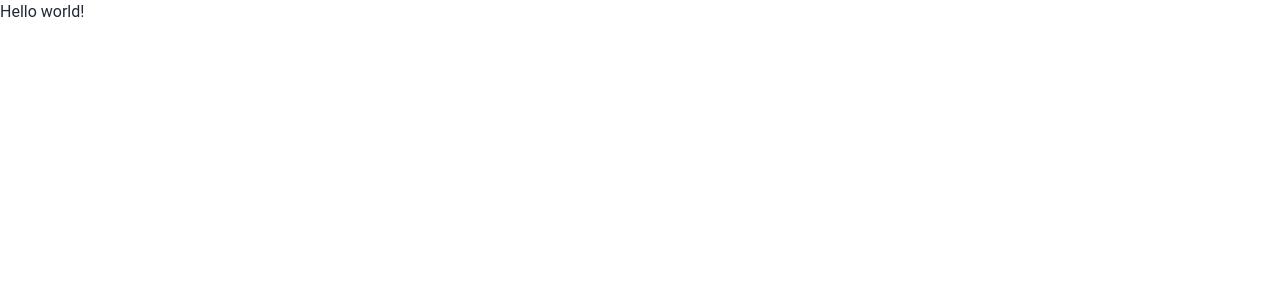
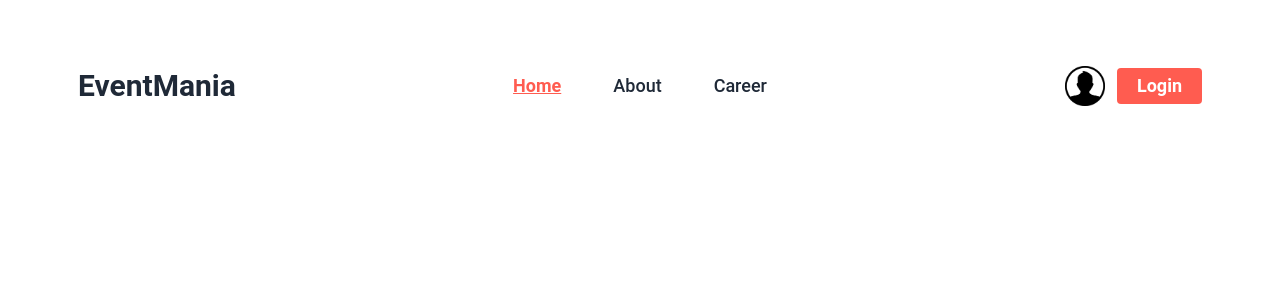
Before and after one commit to ashik-08/a9-social-event-management, a React (Vite) app: page / in a window 1280 px wide. Shown: the top 300 px of the page. Built offline with nearby package versions, Linux system fonts and the light colour scheme.

Commit message:
feat: added navbar with active route

```diff
--- /dev/null
+++ b/src/components/Footer/Footer.jsx
@@ -0,0 +1,9 @@
+const Footer = () => {
+    return (
+        <div>
+
+        </div>
+    );
+};
+
+export default Footer;
--- /dev/null
+++ b/src/components/Navbar/Navbar.jsx
@@ -0,0 +1,108 @@
+import { Link, NavLink } from "react-router-dom";
+import userDefaultPic from "../../assets/user.png";
+
+const Navbar = () => {
+  const links = (
+    <>
+      <li>
+        <NavLink
+          to="/"
+          className={({ isActive }) =>
+            isActive
+              ? "text-special text-sm md:text-lg font-bold underline"
+              : "text-sm md:text-lg"
+          }
+        >
+          Home
+        </NavLink>
+      </li>
+      <li>
+        <NavLink
+          to="/4"
+          className={({ isActive }) =>
+            isActive
+              ? "text-special text-sm md:text-lg font-bold underline"
+              : "text-sm md:text-lg"
+          }
+        >
+          About
+        </NavLink>
+      </li>
+      <li>
+        <NavLink
+          to="/5"
+          className={({ isActive }) =>
+            isActive
+              ? "text-special text-sm md:text-lg font-bold underline"
+              : "text-sm md:text-lg"
+          }
+        >
+          Career
+        </NavLink>
+      </li>
+    </>
+  );
+
+  return (
+    <div className="navbar mt-12">
+      <div className="navbar-start">
+        <div className="dropdown">
+          <label tabIndex={0} className="btn btn-ghost lg:hidden">
+            <svg
+              xmlns="http://www.w3.org/2000/svg"
+              className="h-5 w-5"
+              fill="none"
+              viewBox="0 0 24 24"
+              stroke="currentColor"
+            >
+              <path
+                strokeLinecap="round"
+                strokeLinejoin="round"
+                strokeWidth="2"
+                d="M4 6h16M4 12h8m-8 6h16"
+              />
+            </svg>
+          </label>
+          <ul
+            tabIndex={0}
+            className="menu menu-sm dropdown-content mt-3 z-[1] p-2 shadow bg-base-100 rounded-box w-52 space-y-2 text-sec-text text-sm font-medium"
+          >
+            {links}
+          </ul>
+        </div>
+        <a className="normal-case text-xl md:text-3xl font-bold">EventMania</a>
+      </div>
+      <div className="navbar-center hidden lg:flex">
+        <ul className="menu menu-horizontal space-x-5 text-sec-text text-sm font-medium">
+          {links}
+        </ul>
+      </div>
+      <div className="navbar-end space-x-3">
+        <img className="w-8 md:w-10" src={userDefaultPic} alt="" />
+        {/* {
+            user ?
+            <Link onClick={handleLogOut}
+          className="bg-pri-text text-white text-sm font-medium md:text-lg md:font-semibold px-5 py-1 rounded"
+        >
+          Logout
+        </Link>
+        :
+        <Link
+          to="/login"
+          className="bg-pri-text text-white text-sm font-medium md:text-lg md:font-semibold px-5 py-1 rounded"
+        >
+          Login
+        </Link>
+        } */}
+        <Link
+          to="/login"
+          className="bg-special text-white text-sm font-medium md:text-lg md:font-semibold px-5 py-1 rounded"
+        >
+          Login
+        </Link>
+      </div>
+    </div>
+  );
+};
+
+export default Navbar;
--- /dev/null
+++ b/src/components/Services/Services.jsx
@@ -0,0 +1,9 @@
+const Services = () => {
+    return (
+        <div>
+
+        </div>
+    );
+};
+
+export default Services;
--- /dev/null
+++ b/src/components/Slider/Slider.jsx
@@ -0,0 +1,9 @@
+const Slider = () => {
+    return (
+        <div>
+
+        </div>
+    );
+};
+
+export default Slider;
--- /dev/null
+++ b/src/layout/MainLayout.jsx
@@ -0,0 +1,11 @@
+import { Outlet } from "react-router-dom";
+
+const MainLayout = () => {
+    return (
+        <div className="container mx-auto">
+            <Outlet></Outlet>
+        </div>
+    );
+};
+
+export default MainLayout;
--- /dev/null
+++ b/src/pages/Home/Home.jsx
@@ -0,0 +1,11 @@
+import Navbar from "../../components/Navbar/Navbar";
+
+const Home = () => {
+    return (
+        <div>
+            <Navbar></Navbar>
+        </div>
+    );
+};
+
+export default Home;
--- a/tailwind.config.js
+++ b/tailwind.config.js
@@ -3,7 +3,11 @@ const withMT = require("@material-tailwind/react/utils/withMT");
 module.exports = withMT({
   content: ["./index.html", "./src/**/*.{vue,js,ts,jsx,tsx}"],
   theme: {
-    extend: {},
+    extend: {
+      colors: {
+        special: '#ff5c50',
+      }
+    },
   },
   plugins: [require("daisyui")],
 });
```
Also changed, not shown: src/routes/Routes.jsx (+9 -1 lines), src/assets/user.png (added).
